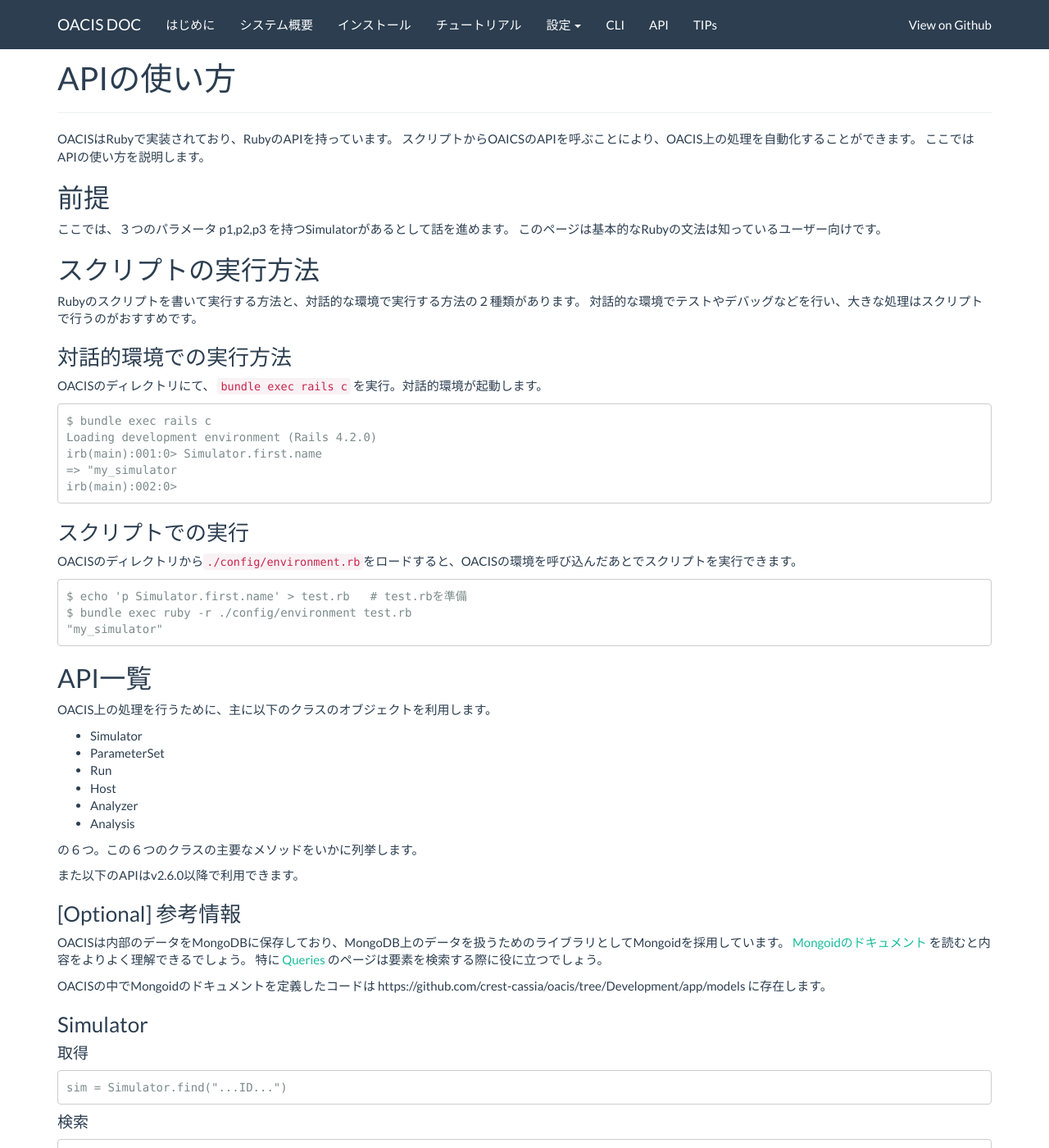
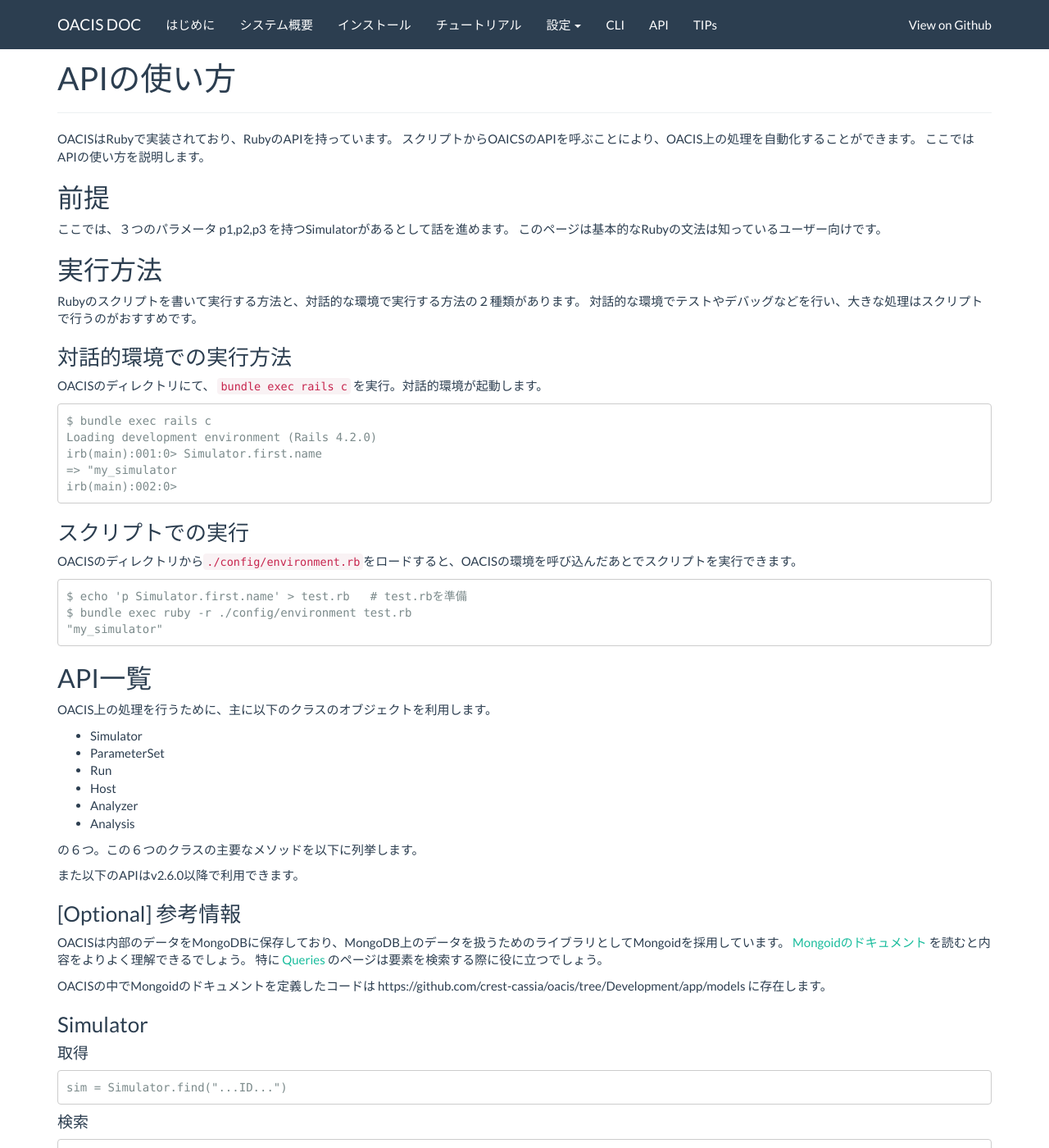
Before and after one commit to crest-cassia/oacis, a Jekyll site: the page built from ja/api.md, in a window 1280 px wide and 1400 px high. Shown: the whole window at 82% size. Built offline with Jekyll 4.4.1, drawn with Linux system fonts in a browser that asks for light colours; nearby versions of some CDN libraries.

Commit message:
fixed typos

```diff
--- a/ja/api.md
+++ b/ja/api.md
@@ -19,7 +19,7 @@ OACISはRubyで実装されており、RubyのAPIを持っています。
 このページは基本的なRubyの文法は知っているユーザー向けです。
 
 
-## スクリプトの実行方法
+## 実行方法
 
 Rubyのスクリプトを書いて実行する方法と、対話的な環境で実行する方法の２種類があります。
 対話的な環境でテストやデバッグなどを行い、大きな処理はスクリプトで行うのがおすすめです。
@@ -57,7 +57,7 @@ OACIS上の処理を行うために、主に以下のクラスのオブジェク
 - Analyzer
 - Analysis
 
-の６つ。この６つのクラスの主要なメソッドをいかに列挙します。
+の６つ。この６つのクラスの主要なメソッドを以下に列挙します。
 
 また以下のAPIはv2.6.0以降で利用できます。
 
```
